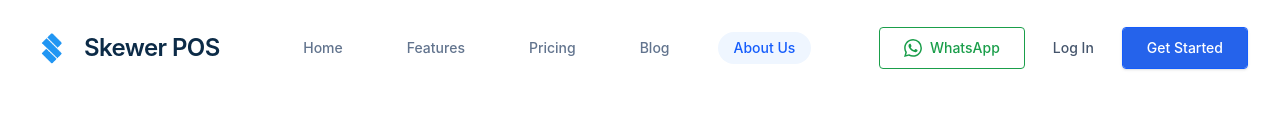
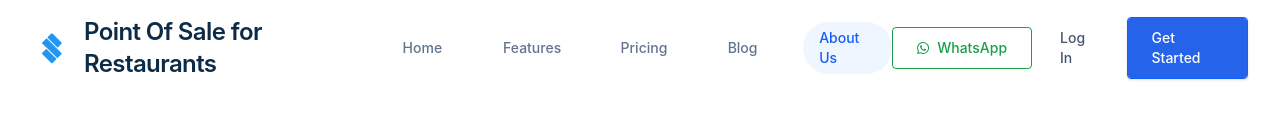
Before and after one commit to Zaheerudin781/skewer-pos, a React (Vite) app: page /about in a window 1280 px wide. Shown: the top 134 px of the page. Built offline with nearby package versions, Linux system fonts and the light colour scheme.

Commit message:
seo: update header brand name to Point Of Sale for Restaurants for maximum search and LLM discovery

```diff
--- a/src/components/Header.tsx
+++ b/src/components/Header.tsx
@@ -30,10 +30,10 @@
         <div className="flex justify-between items-center h-20">
 
           {/* Logo */}
-          <Link to="/" className="flex items-center gap-3 group">
-            <img src="/logo.png" alt="Skewer POS Logo" width="40" height="40" className="h-10 w-auto object-contain transition-transform group-hover:scale-105" />
-            <span className="text-2xl font-semibold tracking-tight text-[#0c2b47] group-hover:text-blue-600 transition-colors">
-              Skewer POS
+          <Link to="/" className="flex items-center gap-2.5 sm:gap-3 group">
+            <img src="/logo.png" alt="Point Of Sale for Restaurants" width="40" height="40" className="h-9 sm:h-10 w-auto object-contain transition-transform group-hover:scale-105" />
+            <span className="text-lg sm:text-xl md:text-2xl font-semibold tracking-tight text-[#0c2b47] group-hover:text-blue-600 transition-colors">
+              Point Of Sale for Restaurants
             </span>
           </Link>
 
```
